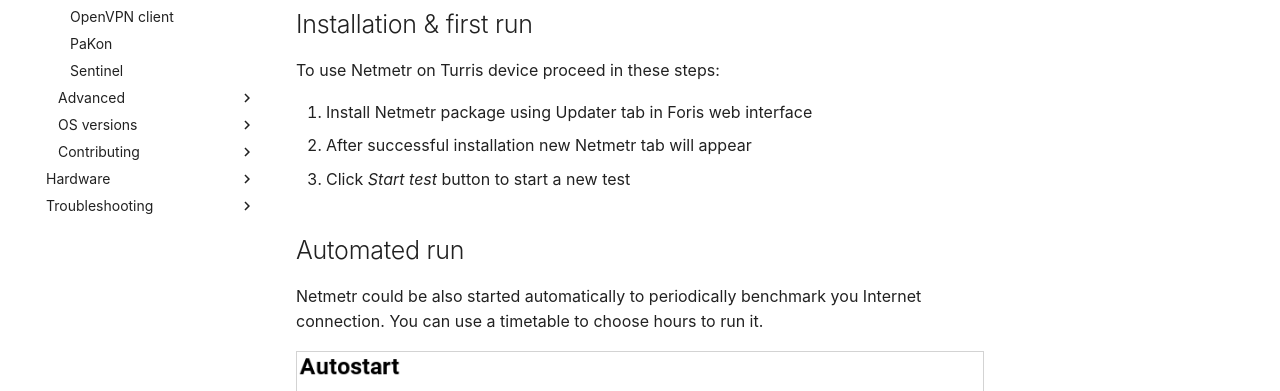
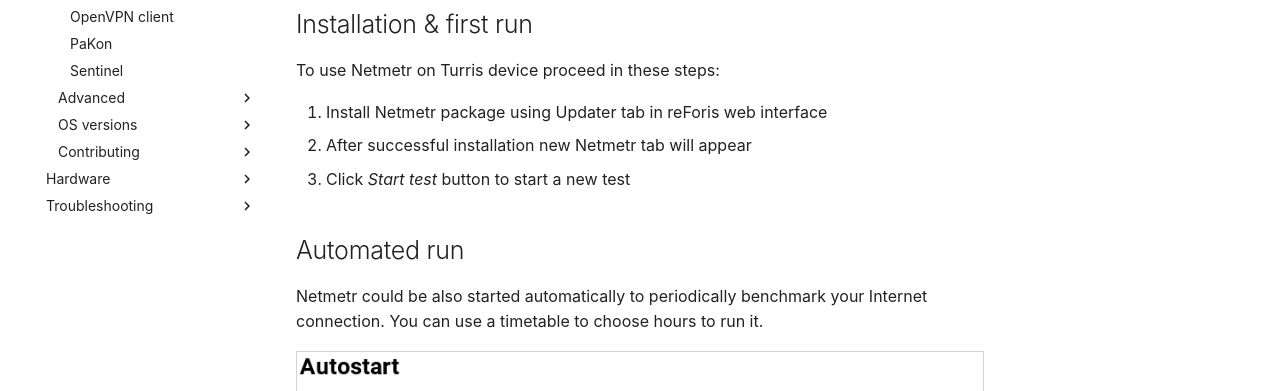
Before and after one commit to turris-cz/user-docs, an MkDocs documentation site: the page built from docs/basics/apps/netmetr.md, in a window 1280 px wide and 900 px high. Shown: the part 417-808 px from the top of the window. Built offline with MkDocs 1.6.1 and Material for MkDocs 9.7.7, drawn with Linux system fonts in a browser that asks for light colours.

Commit message:
Netmetr: Updater tab in reForis instead of Foris
In Foris web interface Updater tab was deprecated.
Make it more precise and fix typo.

```diff
--- a/docs/basics/apps/netmetr.md
+++ b/docs/basics/apps/netmetr.md
@@ -18,13 +18,13 @@
 
 To use Netmetr on Turris device proceed in these steps:
 
-1. Install Netmetr package using Updater tab in Foris web interface
+1. Install Netmetr package using Updater tab in reForis web interface
 2. After successful installation new Netmetr tab will appear
 3. Click _Start test_ button to start a new test
 
 ## Automated run
 
-Netmetr could be also started automatically to periodically benchmark you Internet
+Netmetr could be also started automatically to periodically benchmark your Internet
 connection. You can use a timetable to choose hours to run it.
 
 ![timetable](netmetr-autostart.png)
```
